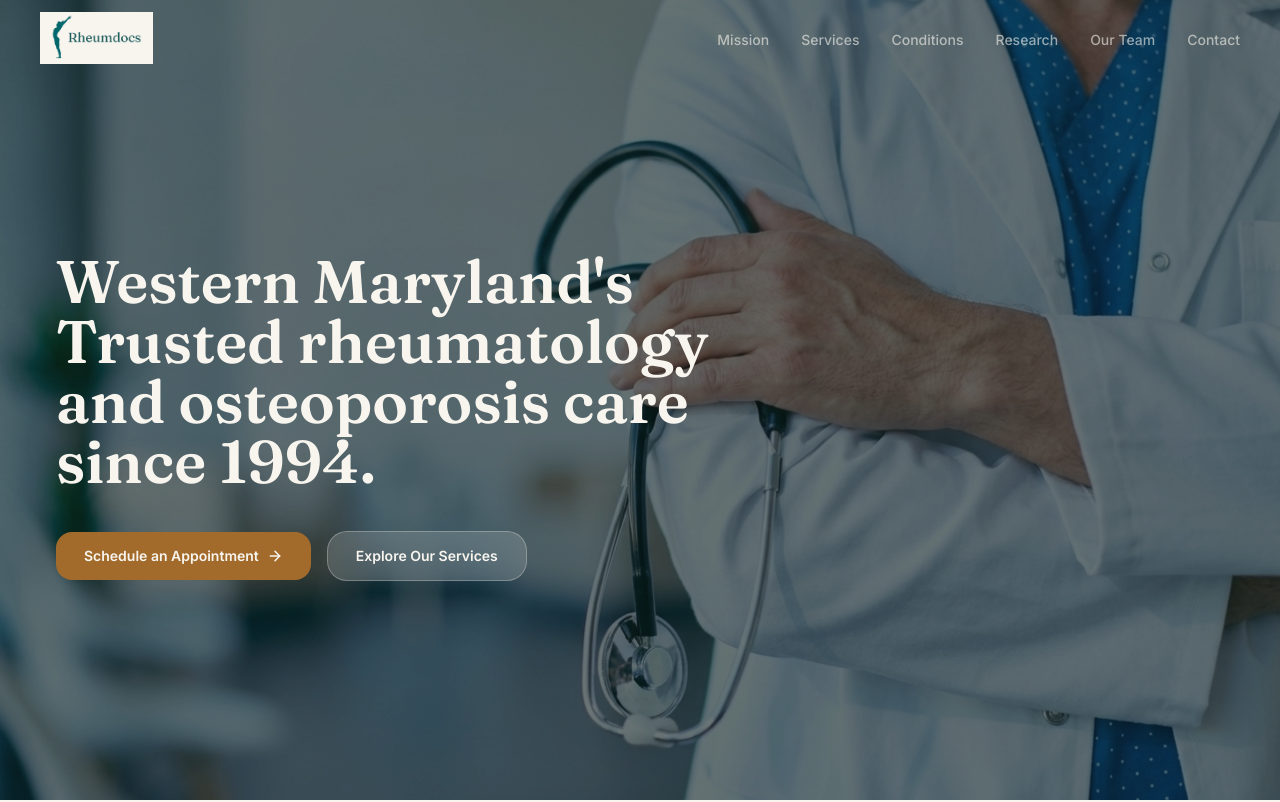
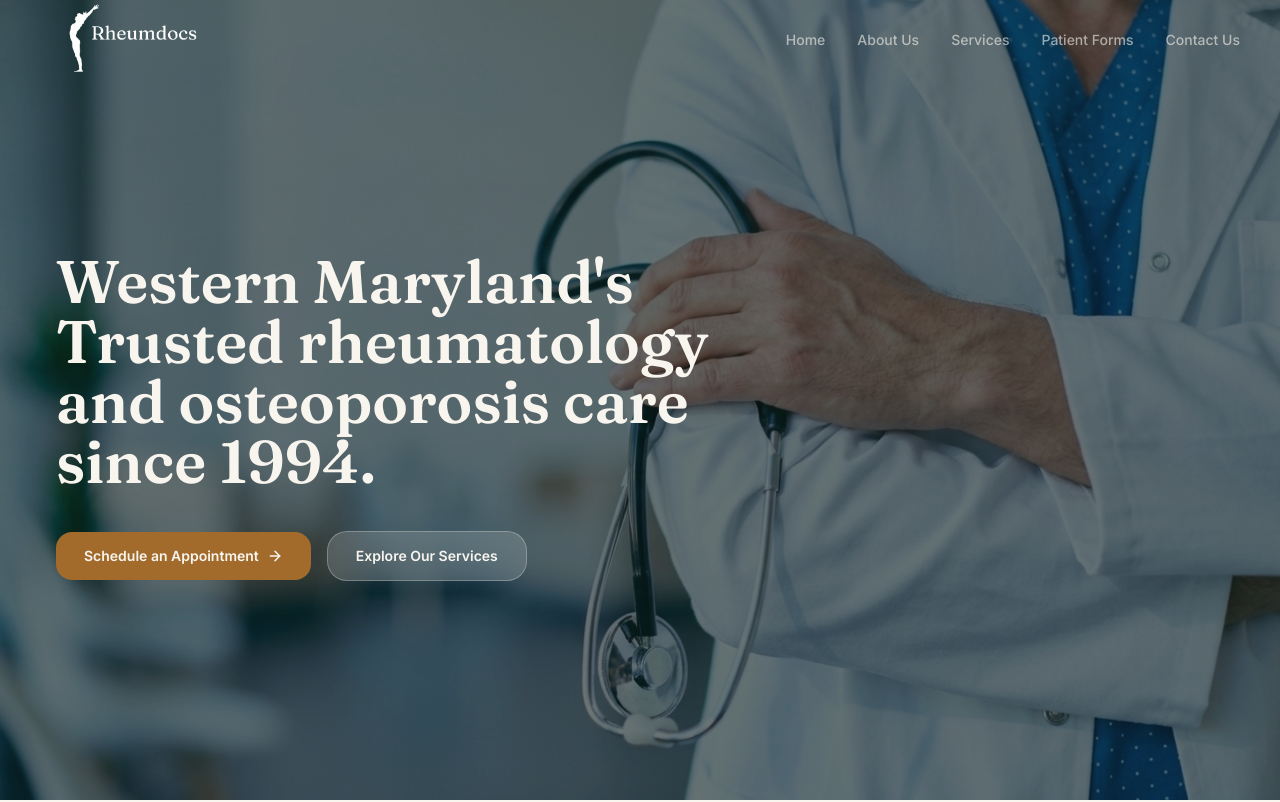
Before and after one commit to writefreak/rheumdocs, a Next.js app: page / in a window 1280 px wide. Shown: the top 802 px of the page. Built offline with nearby package versions, Linux system fonts and the light colour scheme.

Commit message:
update hero

```diff
--- a/components/MobileNav.tsx
+++ b/components/MobileNav.tsx
@@ -1,7 +1,7 @@
 "use client";
 
 import { AnimatePresence, motion } from "framer-motion";
-import { X, CalendarCheck } from "lucide-react";
+import { X } from "lucide-react";
 import { navLinks } from "./Navbar";
 
 interface MobileNavProps {
@@ -13,44 +13,32 @@ export default function MobileNav({ open, onClose }: MobileNavProps) {
   return (
     <AnimatePresence>
       {open && (
-        <>
         <motion.div
-            key="overlay"
+          key="drawer"
           initial={{ opacity: 0 }}
           animate={{ opacity: 1 }}
           exit={{ opacity: 0 }}
-            transition={{ duration: 0.2 }}
-            onClick={onClose}
-            className="fixed inset-0 z-50 bg-ink/40 lg:hidden"
-            aria-hidden="true"
-          />
-
-          <motion.div
-            key="drawer"
-            initial={{ x: "100%" }}
-            animate={{ x: 0 }}
-            exit={{ x: "100%" }}
-            transition={{ type: "spring", stiffness: 320, damping: 32 }}
-            className="fixed right-0 top-0 z-50 h-full w-[82%] max-w-sm bg-[#1F4548] px-8 py-8 shadow-glass lg:hidden"
+          transition={{ duration: 0.3, ease: [0.22, 1, 0.36, 1] }}
+          className="fixed inset-0 z-50 h-full w-full bg-bg px-8 py-8 lg:hidden"
           role="dialog"
           aria-modal="true"
           aria-label="Mobile navigation"
         >
           <div className="flex items-center justify-between">
-              <span className="font-display text-lg font-semibold text-bg">
+            <span className="font-display text-lg font-semibold text-ink">
               Menu
             </span>
             <button
               type="button"
               aria-label="Close navigation menu"
               onClick={onClose}
-                className="focus-ring rounded-md p-2 text-bg"
+              className="focus-ring rounded-md p-2 text-ink"
             >
               <X size={26} strokeWidth={2} />
             </button>
           </div>
 
-            <nav className="mt-10 flex flex-col gap-1">
+          <nav className="mt-10 flex flex-col items-center gap-1">
             {navLinks.map((link, index) => (
               <motion.a
                 key={link.href}
@@ -59,26 +47,13 @@ export default function MobileNav({ open, onClose }: MobileNavProps) {
                 initial={{ opacity: 0, y: 12 }}
                 animate={{ opacity: 1, y: 0 }}
                 transition={{ delay: 0.05 * index + 0.1, duration: 0.3 }}
-                  className="focus-ring rounded-md border-b border-bg/10 py-4 font-body text-base font-medium text-bg/90 transition-colors hover:text-accent"
+                className="focus-ring rounded-md py-4 font-display text-lg font-medium text-bg/90 transition-colors hover:text-accent"
               >
                 {link.label}
               </motion.a>
             ))}
           </nav>
-
-            <motion.a
-              href="#contact"
-              onClick={onClose}
-              initial={{ opacity: 0, y: 12 }}
-              animate={{ opacity: 1, y: 0 }}
-              transition={{ delay: 0.45, duration: 0.3 }}
-              className="focus-ring mt-8 inline-flex w-full items-center justify-center gap-2 rounded-full bg-accent px-5 py-3 font-body text-sm font-semibold text-ink"
-            >
-              <CalendarCheck size={16} strokeWidth={2.25} />
-              Schedule an Appointment
-            </motion.a>
         </motion.div>
-        </>
       )}
     </AnimatePresence>
   );
--- a/components/Navbar.tsx
+++ b/components/Navbar.tsx
@@ -6,12 +6,11 @@ import { Menu, CalendarCheck, ArrowRight } from "lucide-react";
 import MobileNav from "./MobileNav";
 
 export const navLinks = [
-  { label: "Mission", href: "#mission" },
+  { label: "Home", href: "#" },
+  { label: "About Us", href: "#about" },
   { label: "Services", href: "#services" },
-  { label: "Conditions", href: "#conditions" },
-  { label: "Research", href: "#research" },
-  { label: "Our Team", href: "#team" },
-  { label: "Contact", href: "#contact" },
+  { label: "Patient Forms", href: "#forms" },
+  { label: "Contact Us", href: "#contact" },
 ];
 
 export default function Navbar() {
@@ -34,9 +33,9 @@ export default function Navbar() {
       >
         <div className="mx-auto max-w-7xl px-6 lg:px-10">
           <div className="flex h-20 items-center justify-between">
-            <Link href="/" className="h-14 pb-1">
+            <Link href="/" className="h-14 md:h-18 pb-1">
               <img
-                src="/rheumlogo.png"
+                src={scrolled ? "/rheumvar.png" : "/rheumwhite.png"}
                 alt=""
                 className="object-cover h-full w-full"
               />
@@ -49,7 +48,7 @@ export default function Navbar() {
                   className={`focus-ring rounded font-body text-sm font-medium transition-colors ${
                     scrolled
                       ? "text-ink hover:text-primary"
-                      : "text-[#f8f5ef]/60 hover:text-bg"
+                      : "text-[#f8f5ef]/60 hover:text-white"
                   }`}
                 >
                   {link.label}
```
Also changed, not shown: public/rheumvar.png (added), public/rheumwhite.png (added). Lines whose indentation alone changed are shown as unchanged.
